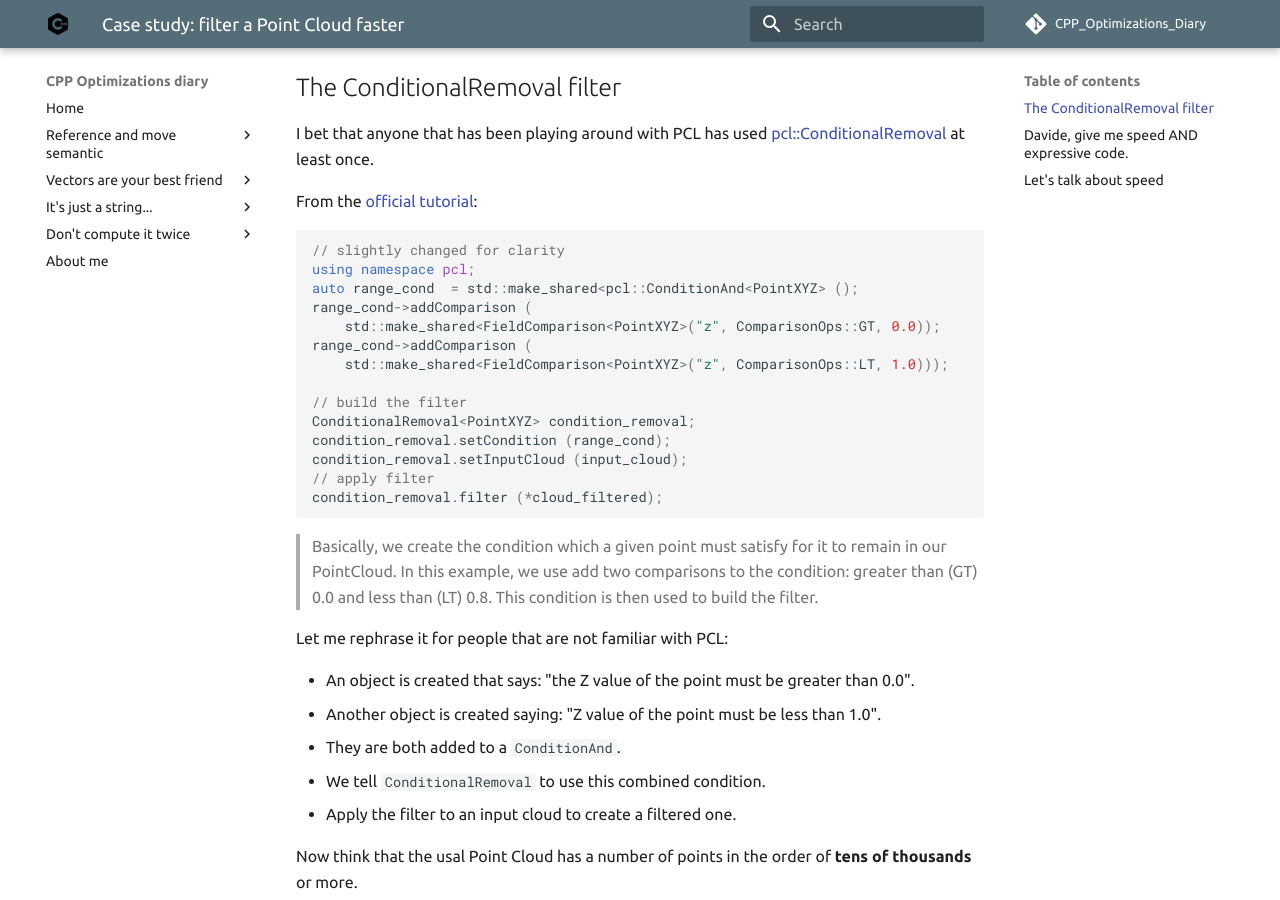
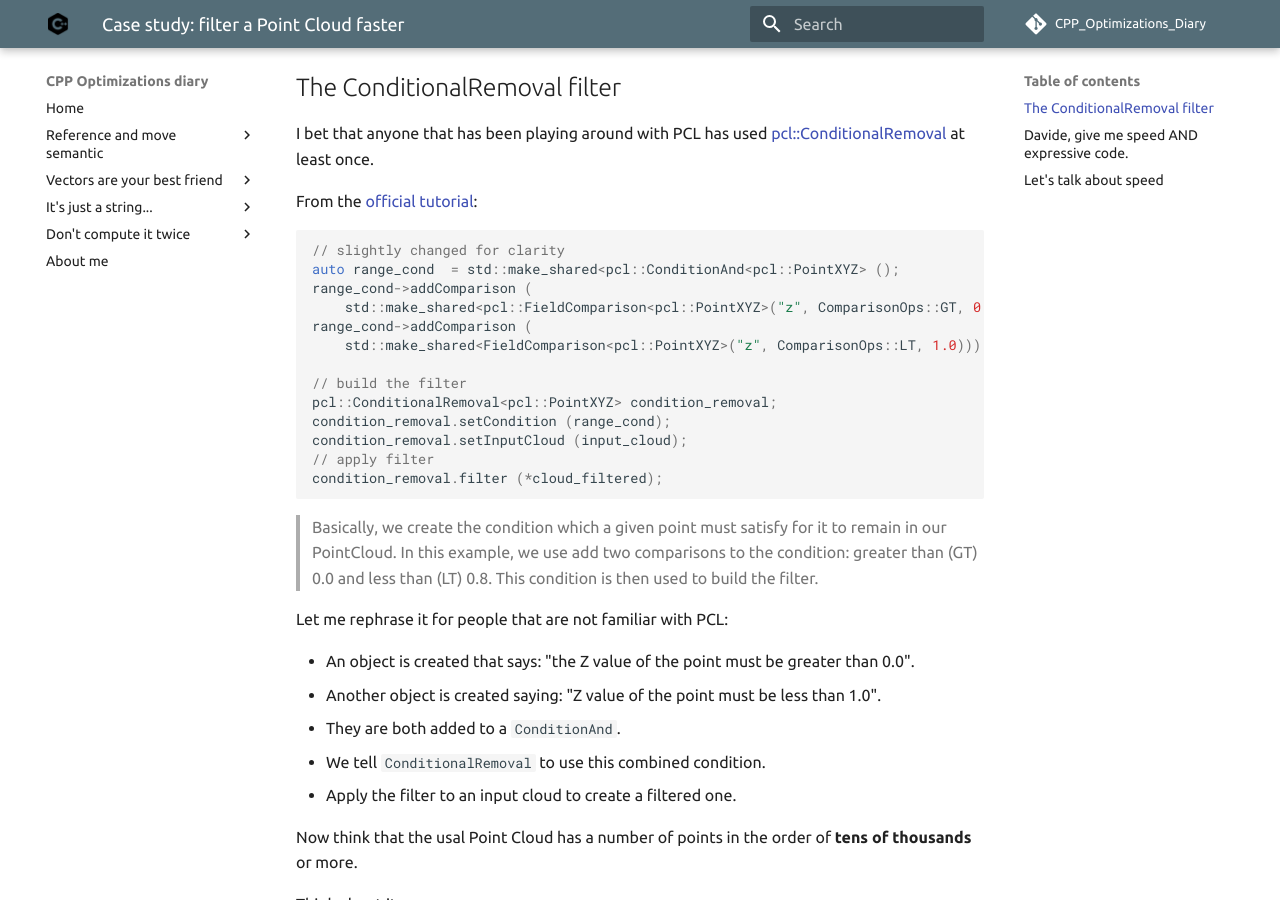
Before and after one commit to facontidavide/CPP_Optimizations_Diary, an MkDocs documentation site: the page built from docs/pcl_filter.md, in a window 1280 px wide and 900 px high, scrolled down 820 px. Built offline with MkDocs 1.6.1 and Material for MkDocs 9.7.7, drawn with Linux system fonts in a browser that asks for light colours; comment, search, counter and statistics services are not loaded; some of the changed text lies outside the part shown.

Commit message:
Update pcl_filter.md

````diff
--- a/docs/pcl_filter.md
+++ b/docs/pcl_filter.md
@@ -23,15 +23,14 @@ From the [official tutorial](https://pcl-tutorials.readthedocs.io/en/latest/remo
 
 ```C++
 // slightly changed for clarity
-using namespace pcl;
-auto range_cond  = std::make_shared<pcl::ConditionAnd<PointXYZ> ();
+auto range_cond  = std::make_shared<pcl::ConditionAnd<pcl::PointXYZ> ();
 range_cond->addComparison (
-    std::make_shared<FieldComparison<PointXYZ>("z", ComparisonOps::GT, 0.0));
+    std::make_shared<pcl::FieldComparison<pcl::PointXYZ>("z", ComparisonOps::GT, 0.0));
 range_cond->addComparison (
-    std::make_shared<FieldComparison<PointXYZ>("z", ComparisonOps::LT, 1.0)));
+    std::make_shared<FieldComparison<pcl::PointXYZ>("z", ComparisonOps::LT, 1.0)));
 
 // build the filter
-ConditionalRemoval<PointXYZ> condition_removal;
+pcl::ConditionalRemoval<pcl::PointXYZ> condition_removal;
 condition_removal.setCondition (range_cond);
 condition_removal.setInputCloud (input_cloud);
 // apply filter
@@ -150,11 +149,11 @@ This is the **old** code:
 
 
 ```C++
-auto range_cond  = std::make_shared<pcl::ConditionAnd<PointXYZ> ();
+auto range_cond  = std::make_shared<pcl::ConditionAnd<pcl::PointXYZ> ();
 range_cond->addComparison (
-    std::make_shared<FieldComparison<PointXYZ>("z", ComparisonOps::GT, 0.0));
+    std::make_shared<pcl::FieldComparison<pcl::PointXYZ>("z", ComparisonOps::GT, 0.0));
 range_cond->addComparison (
-    std::make_shared<FieldComparison<PointXYZ>("z", ComparisonOps::LT, 0.8)));
+    std::make_shared<FieldComparison<pcl::PointXYZ>("z", ComparisonOps::LT, 1.0)));
 ```
 
 And this is the **new** one, where my condition is expressed in plain old code:
````
